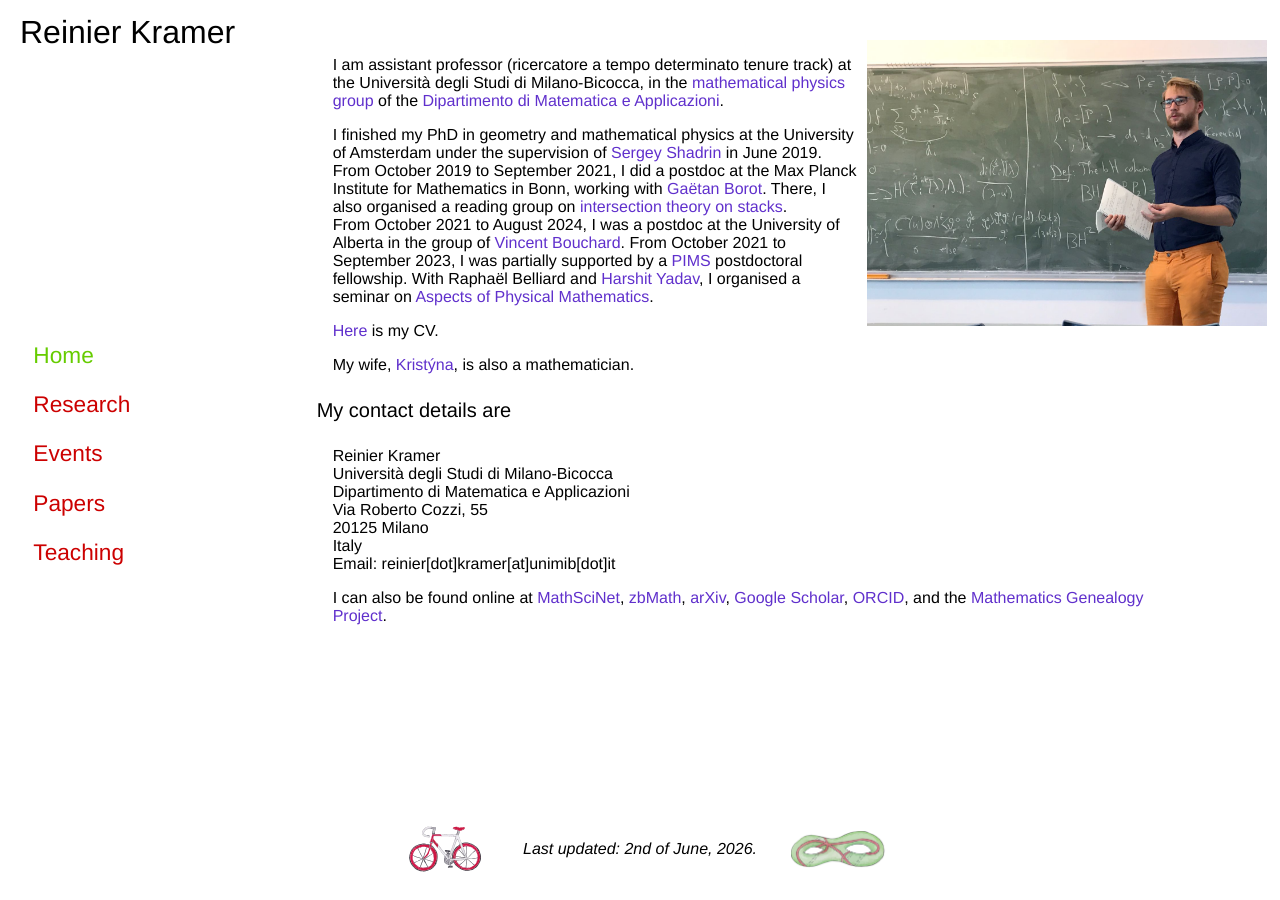
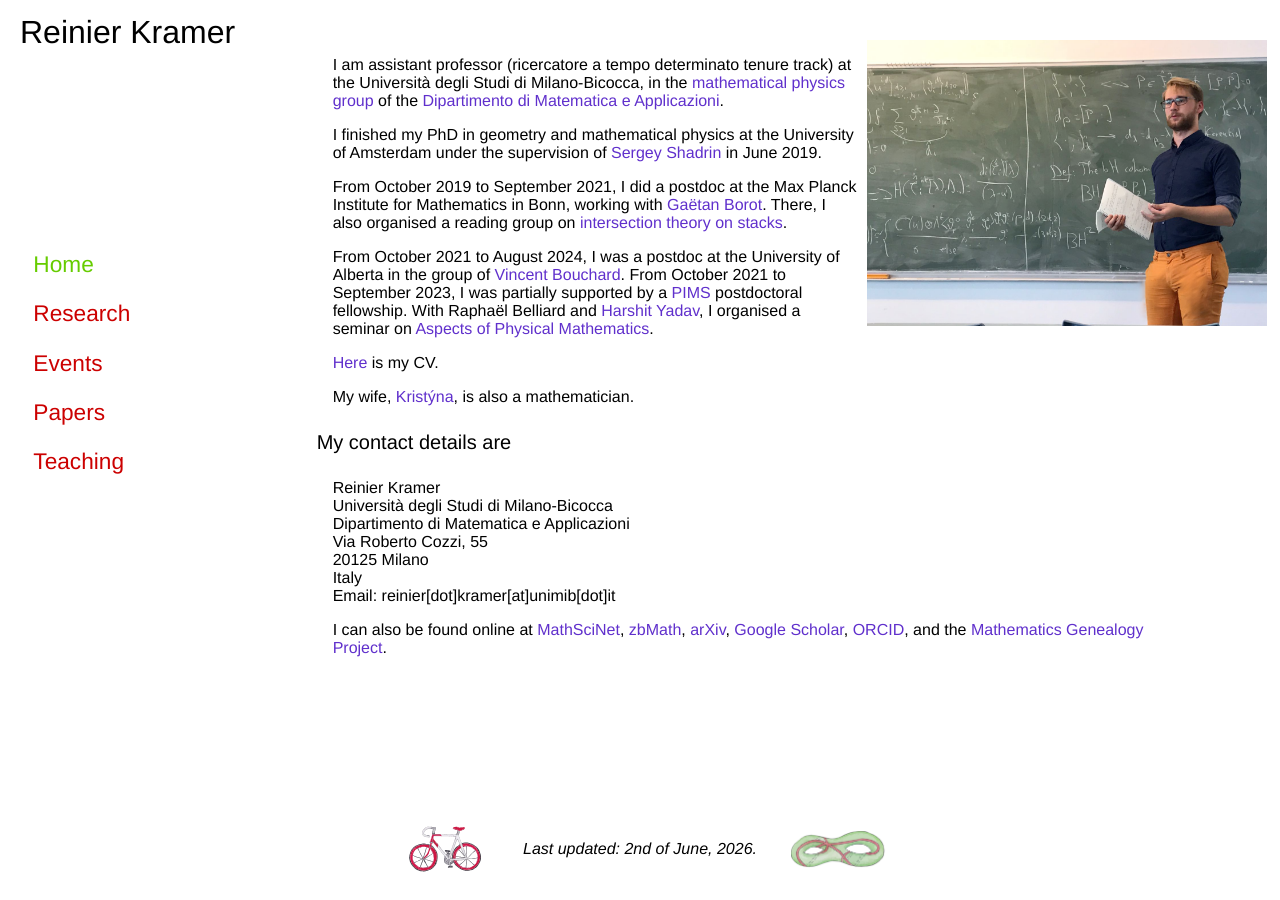
Before and after one commit to ReinierKramer/reinierkramer.github.io, a Jekyll site: the page built from home.html, in a window 1280 px wide. Built offline with Jekyll 4.4.1, drawn with Linux system fonts in a browser that asks for light colours; nearby versions of some CDN libraries.

Commit message:
Slight layout change

```diff
--- a/home.html
+++ b/home.html
@@ -19,8 +19,14 @@ title: "Home"
 	</p>
 
 	<p>
-		I finished my PhD in geometry and mathematical physics at the University of Amsterdam under the supervision of <a href="http://www.uva.nl/en/profile/s/h/s.shadrin/s.shadrin.html">Sergey Shadrin</a> in June 2019.<br>
-		From October 2019 to September 2021, I did a postdoc at the Max Planck Institute for Mathematics in Bonn, working with <a href="http://people.mpim-bonn.mpg.de/gborot/home">Ga&euml;tan Borot</a>. There, I also organised a reading group on <a href="{{ site.baseurl }}/stacks/">intersection theory on stacks</a>.<br>
+		I finished my PhD in geometry and mathematical physics at the University of Amsterdam under the supervision of <a href="http://www.uva.nl/en/profile/s/h/s.shadrin/s.shadrin.html">Sergey Shadrin</a> in June 2019.
+	</p>
+
+	<p>
+		From October 2019 to September 2021, I did a postdoc at the Max Planck Institute for Mathematics in Bonn, working with <a href="http://people.mpim-bonn.mpg.de/gborot/home">Ga&euml;tan Borot</a>. There, I also organised a reading group on <a href="{{ site.baseurl }}/stacks/">intersection theory on stacks</a>.
+	</p>
+
+	<p>
 		From October 2021 to August 2024, I was a postdoc at the University of Alberta in the group of <a href="https://sites.ualberta.ca/~vbouchar/">Vincent Bouchard</a>. From October 2021 to September 2023, I was partially supported by a <a href="https://www.pims.math.ca/scientific/postdoctoral/postdoctoral-fellows">PIMS</a> postdoctoral fellowship. With Rapha&euml;l Belliard and <a href="https://sites.ualberta.ca/~hyadav3/">Harshit Yadav</a>, I organised a seminar on <a href="{{ site.baseurl }}/APM/">Aspects of Physical Mathematics</a>.
 	</p>
 
--- a/webstyle.css
+++ b/webstyle.css
@@ -94,7 +94,7 @@
 	position: absolute;
 	width: 100pt;
 	display: block;
-  	top: 50%;
+  	top: 40%;
   	transform: translate(0, -50%);
 	padding-left: 8pt;
 	text-align: left;
```
